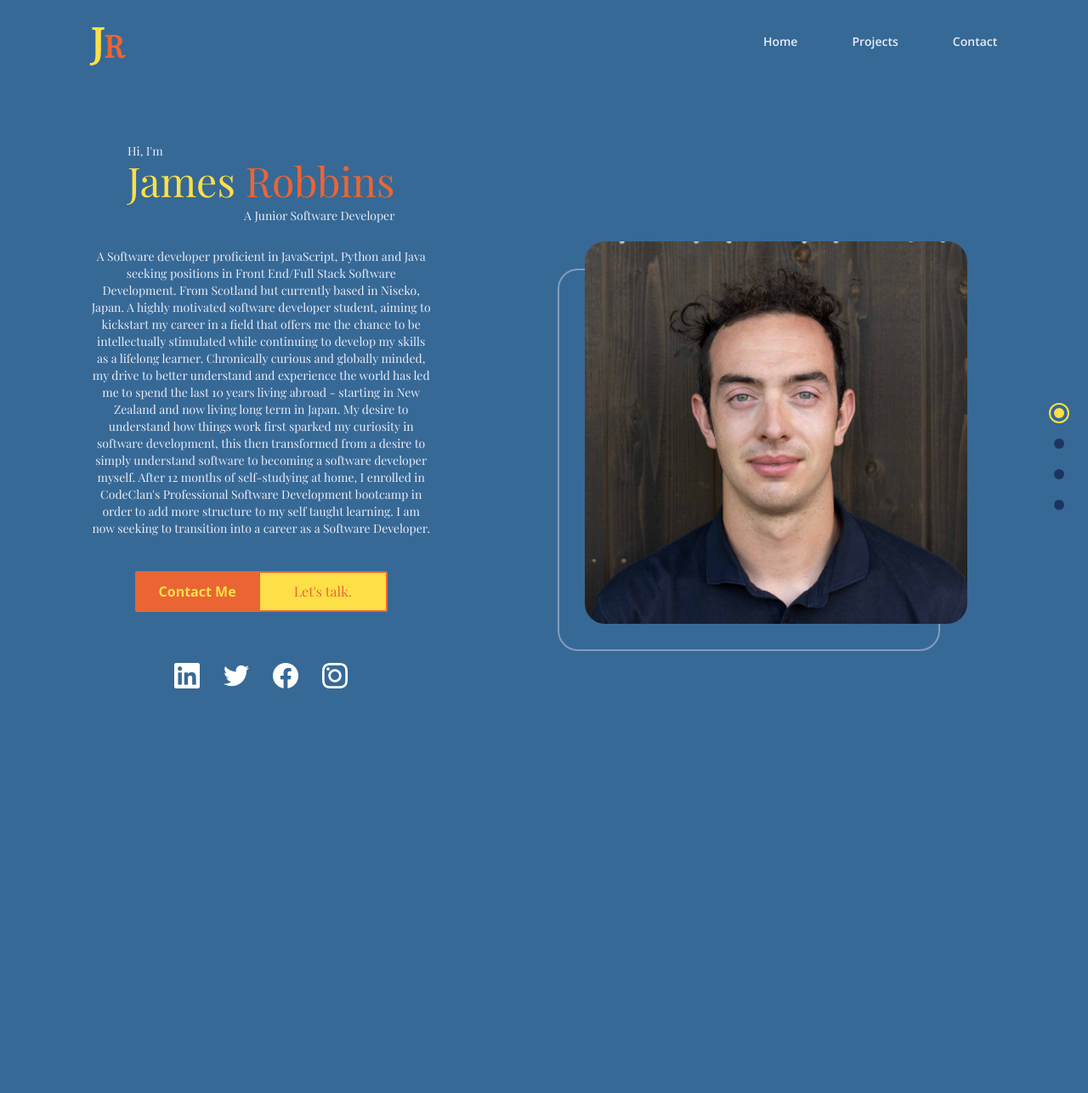
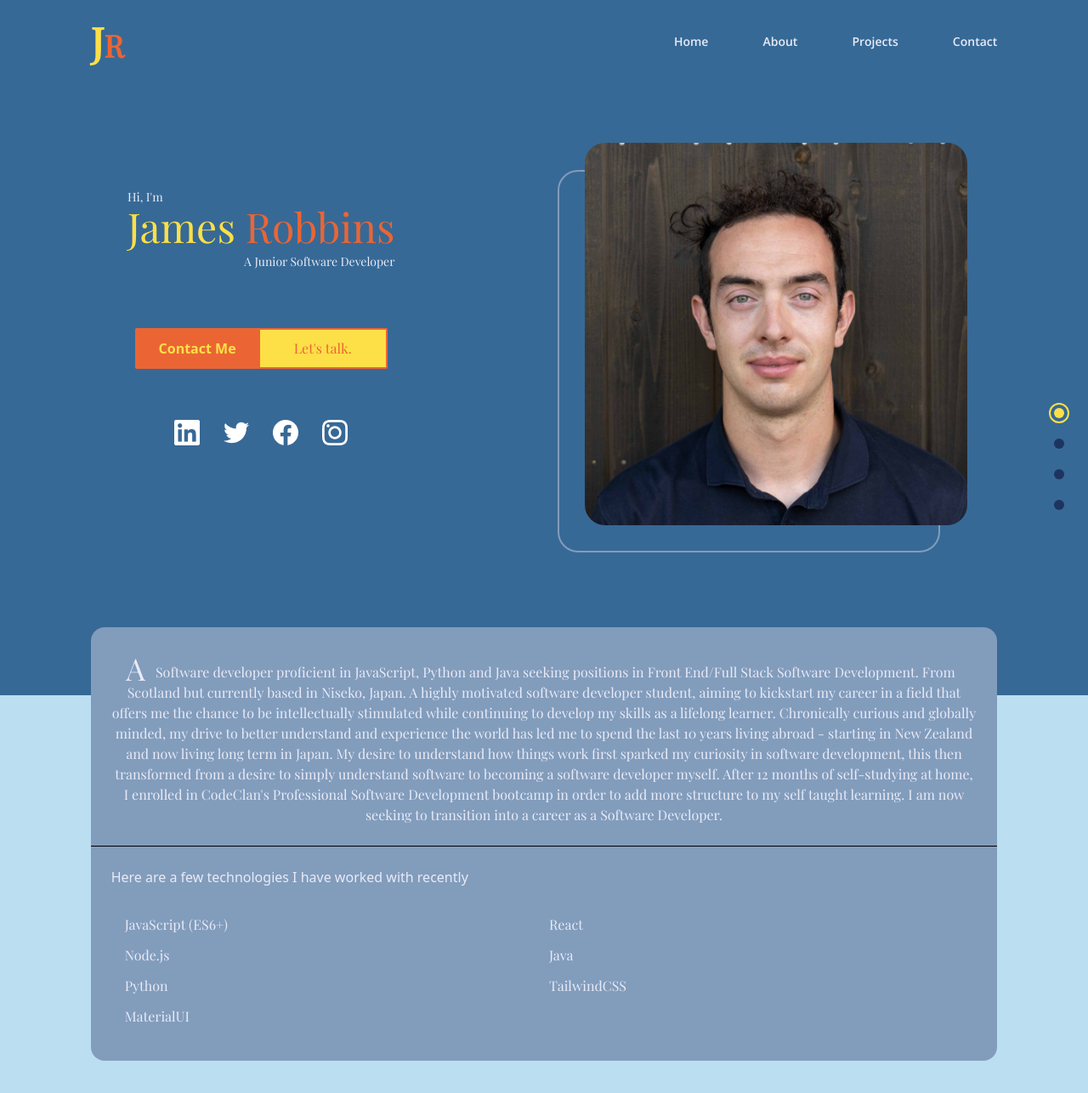
Before and after one commit to j-rob16/james-r-portfolio, a React (Create React App) app: page / in a window 1280 px wide. Shown: the top 1286 px of the page at 85% size. Before the commit the page ends 890 px from the top, so only its background shows below. Built offline with nearby package versions, Linux system fonts and the light colour scheme; a web font is replaced by a local one.

Commit message:
work on about me

```diff
--- a/src/App.js
+++ b/src/App.js
@@ -4,7 +4,7 @@ import useMediaQuery from './hooks/useMediaQuery';
 import DotGroup from './components/DotGroup';
 import Home from './scenes/Home';
 import LineGradient from './components/LineGradient';
-import Skills from './scenes/Skills';
+import AboutMe from './scenes/AboutMe';
 
 function App() {
   const [selectedPage, setSelectedPage] = useState('home');
@@ -40,9 +40,9 @@ function App() {
       </div>
       {/* <LineGradient /> */}
 
-      {/* <div className='bg-[#BBDEF0] h-full'>
-        <Skills />
-      </div> */}
+      <div className='bg-[#BBDEF0] h-full'>
+        <AboutMe />
+      </div>
     </div>
   );
 }
--- a/src/components/AboutMe.jsx
+++ /dev/null
@@ -1,15 +0,0 @@
-const AboutMe = () => {
-  return (
-    <div className='font-playfair text-sm text-center rounded-2xl'>
-      <p>A Software developer proficient in JavaScript, Python and Java seeking positions in Front End/Full Stack Software Development. From Scotland but currently based in Niseko, Japan.
-          A highly motivated software developer student, aiming to kickstart my career in a field that offers me the chance to be intellectually stimulated while continuing to develop my skills as a lifelong learner.
-
-          Chronically curious and globally minded, my drive to better understand and experience the world has led me to spend the last 10 years living abroad - starting in New Zealand and now living long term in Japan.
-
-          My desire to understand how things work first sparked my curiosity in software development, this then transformed from a desire to simply understand software to becoming a software developer myself. After 12 months of self-studying at home, I enrolled in CodeClan's Professional Software Development bootcamp in order to add more structure to my self taught learning. I am now seeking to transition into a career as a Software Developer.
-      </p>
-    </div>
-  );
-};
-
-export default AboutMe;
--- /dev/null
+++ b/src/components/MarkerArrow.jsx
@@ -0,0 +1,9 @@
+const MarkerArrow = () => {
+  return (
+    <div className='border-solid border-black border-tr-[3px]'>
+
+    </div>
+  );
+};
+
+export default MarkerArrow;
--- /dev/null
+++ b/src/scenes/AboutMe.jsx
@@ -0,0 +1,70 @@
+import { motion } from 'framer-motion';
+import MarkerArrow from '../components/MarkerArrow';
+
+const AboutMe = () => {
+  return (
+    <section
+      id='about'
+      className='w-5/6 mx-auto mt-40'
+    >
+      <motion.div
+        initial='hidden'
+        whileInView='visible'
+        viewport={{ once: true, amount: 0.4 }}
+        transition={{ duration: 1.5 }}
+        variants={{
+          hidden: { opacity: 0, x: -50 },
+          visible: { opacity: 1, x: 0 }
+        }}
+        className='bg-frostblue mt-3 p-6 rounded-t-2xl relative top-[-80px] border-b-black border-solid border-b-[.5px]'
+      >
+        <p className='font-playfair text-center'><span className='text-4xl relative top-1 right-2'>A</span> Software developer proficient in JavaScript, Python and Java seeking positions in Front End/Full Stack Software Development. From Scotland but currently based in Niseko, Japan.
+            A highly motivated software developer student, aiming to kickstart my career in a field that offers me the chance to be intellectually stimulated while continuing to develop my skills as a lifelong learner.
+
+            Chronically curious and globally minded, my drive to better understand and experience the world has led me to spend the last 10 years living abroad - starting in New Zealand and now living long term in Japan.
+
+            My desire to understand how things work first sparked my curiosity in software development, this then transformed from a desire to simply understand software to becoming a software developer myself. After 12 months of self-studying at home, I enrolled in CodeClan's Professional Software Development bootcamp in order to add more structure to my self taught learning. I am now seeking to transition into a career as a Software Developer.
+        </p>
+      </motion.div>
+
+      <motion.div
+        initial='hidden'
+        whileInView='visible'
+        viewport={{ once: true, amount: 0.5 }}
+        transition={{ duration: 1.5 }}
+        variants={{
+          hidden: { opacity: 0, x: -50 },
+          visible: { opacity: 1, x: 0 }
+        }}
+        className='bg-frostblue p-6 relative top-[-80px] rounded-b-2xl'
+      >
+        <h4>Here are a few technologies I have worked with recently</h4>
+        <ul className='grid grid-cols-2 p-4 mt-4 font-playfair text-md gap-3'>
+          <li className='flex flex-row'>
+            <p>JavaScript (ES6+)</p>
+          </li>
+          <li className='flex flex-row'>
+            <p>React</p>
+          </li>
+          <li className='flex flex-row'>
+            <p>Node.js</p>
+          </li>
+          <li className='flex flex-row'>
+            <p>Java</p>
+          </li>
+          <li className='flex flex-row'>
+            <p>Python</p>
+          </li>
+          <li className='flex flex-row'>
+            <p>TailwindCSS</p>
+          </li>
+          <li className='flex flex-row'>
+            <p>MaterialUI</p>
+          </li>
+        </ul>
+      </motion.div>
+    </section>
+  );
+};
+
+export default AboutMe;
--- a/src/scenes/Home.jsx
+++ b/src/scenes/Home.jsx
@@ -1,6 +1,5 @@
 import { motion } from 'framer-motion';
 import AnchorLink from 'react-anchor-link-smooth-scroll';
-import AboutMe from '../components/AboutMe';
 import SocialMediaIcons from '../components/SocialMediaIcons';
 import useMediaQuery from '../hooks/useMediaQuery';
 
@@ -83,8 +82,6 @@ const Home = ({ setSelectedPage }) => {
           className='flex justify-center mb-10'
         >
 
-          <AboutMe />
-
         </motion.div>
 
         {/* CONTACT ME SEGMENT */}
--- a/src/scenes/NavBar.jsx
+++ b/src/scenes/NavBar.jsx
@@ -38,11 +38,11 @@ const NavBar = ({ isTopOfPage, selectedPage, setSelectedPage }) => {
             selectedPage={selectedPage}
             setSelectedPage={setSelectedPage}
           />
-          {/* <Link
-            page='Skills'
+          <Link
+            page='About'
             selectedPage={selectedPage}
             setSelectedPage={setSelectedPage}
-          /> */}
+          />
           <Link
             page='Projects'
             selectedPage={selectedPage}
@@ -87,11 +87,11 @@ const NavBar = ({ isTopOfPage, selectedPage, setSelectedPage }) => {
                 selectedPage={selectedPage}
                 setSelectedPage={setSelectedPage}
               />
-              {/* <Link
-                page='Skills'
+              <Link
+                page='About'
                 selectedPage={selectedPage}
                 setSelectedPage={setSelectedPage}
-              /> */}
+              />
               <Link
                 page='Projects'
                 selectedPage={selectedPage}
--- a/src/scenes/Skills.jsx
+++ /dev/null
@@ -1,70 +0,0 @@
-import { motion } from 'framer-motion';
-
-const Skills = () => {
-  return (
-    <section
-      id='skills'
-      className='w-5/6 mx-auto mt-40'
-    >
-      <motion.div
-        initial='hidden'
-        whileInView='visible'
-        viewport={{ once: true, amount: 0.5 }}
-        transition={{ duration: 1.5 }}
-        variants={{
-          hidden: { opacity: 0, x: -50 },
-          visible: { opacity: 1, x: 0 }
-        }}
-        className='bg-orange mt-3 rounded-t-2xl relative top-[-80px] border-b-black border-dashed border-b-[1px]'
-      >
-        <div className='flex flex-col items-center p-4 '>
-          <div className='bg-yellow-300 rounded-full h-12 w-12 p-2'>
-          <img
-            src='assets/coding-language.png'
-            href="https://www.flaticon.com/free-icons/coding"
-            alt="Coding icons created by Graphix 's Art - Flaticon"
-            className='w-full h-full'
-          />
-
-          </div>
-          <h4 className='font-playfair font-bold text-black text-xl'>Languages</h4>
-          <p className='text-center mb-5'>Languages used to code my projects</p>
-          <p>JavaScript</p>
-          <p>Java</p>
-          <p>Python</p>
-        </div>
-      </motion.div>
-
-      <motion.div
-        initial='hidden'
-        whileInView='visible'
-        viewport={{ once: true, amount: 0.5 }}
-        transition={{ duration: 1.5 }}
-        variants={{
-          hidden: { opacity: 0, x: -50 },
-          visible: { opacity: 1, x: 0 }
-        }}
-        className='bg-orange relative top-[-80px] border-b-black border-dashed border-b-[1px]'
-      >
-        <div className='flex flex-col items-center p-4 '>
-          <div className='bg-yellow-300 rounded-full h-12 w-12 p-2'>
-          <img
-            src='assets/coding-language.png'
-            href="https://www.flaticon.com/free-icons/coding"
-            alt="Coding icons created by Graphix 's Art - Flaticon"
-            className='w-full h-full'
-          />
-
-          </div>
-          <h4 className='font-playfair font-bold text-black text-xl'>Languages</h4>
-          <p className='text-center mb-5'>My projects are built using a variety of frameworks and libraries</p>
-          <p>JavaScript</p>
-          <p>Java</p>
-          <p>Python</p>
-        </div>
-      </motion.div>
-    </section>
-  );
-};
-
-export default Skills;
```
